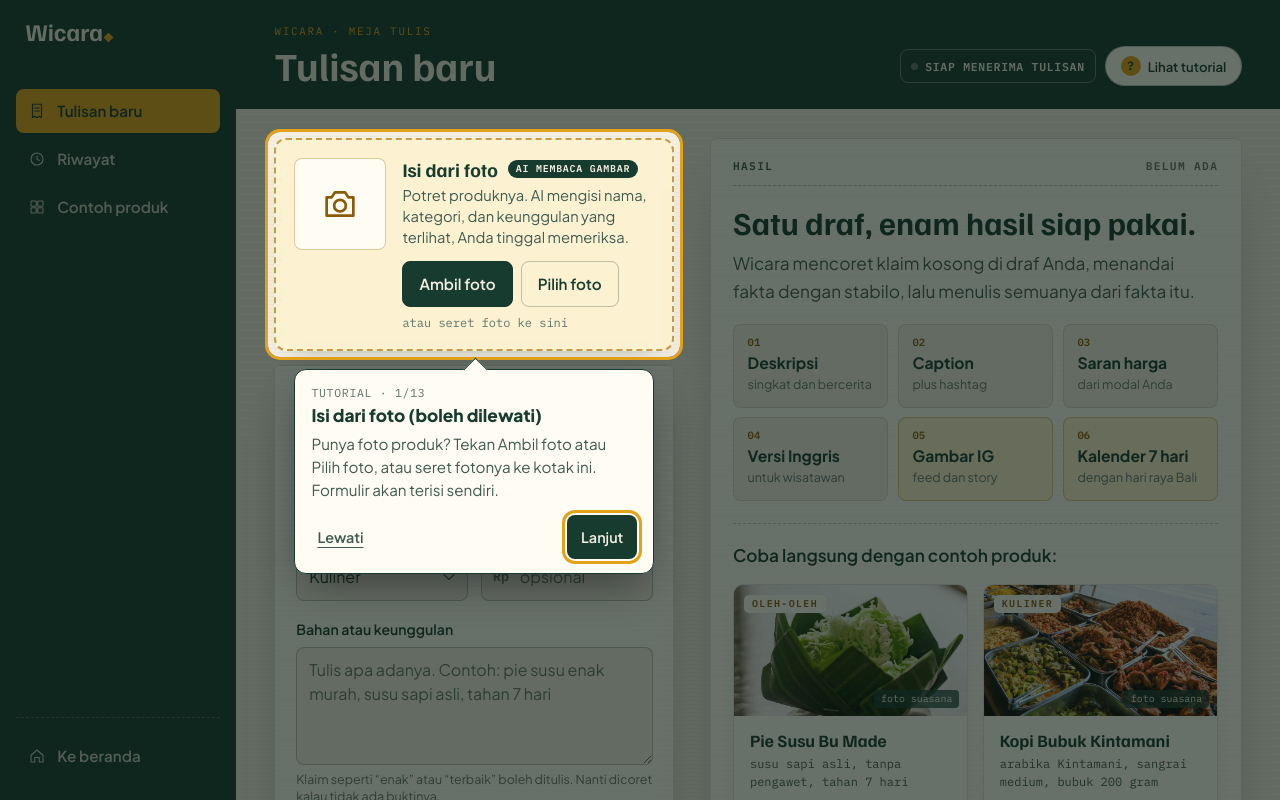
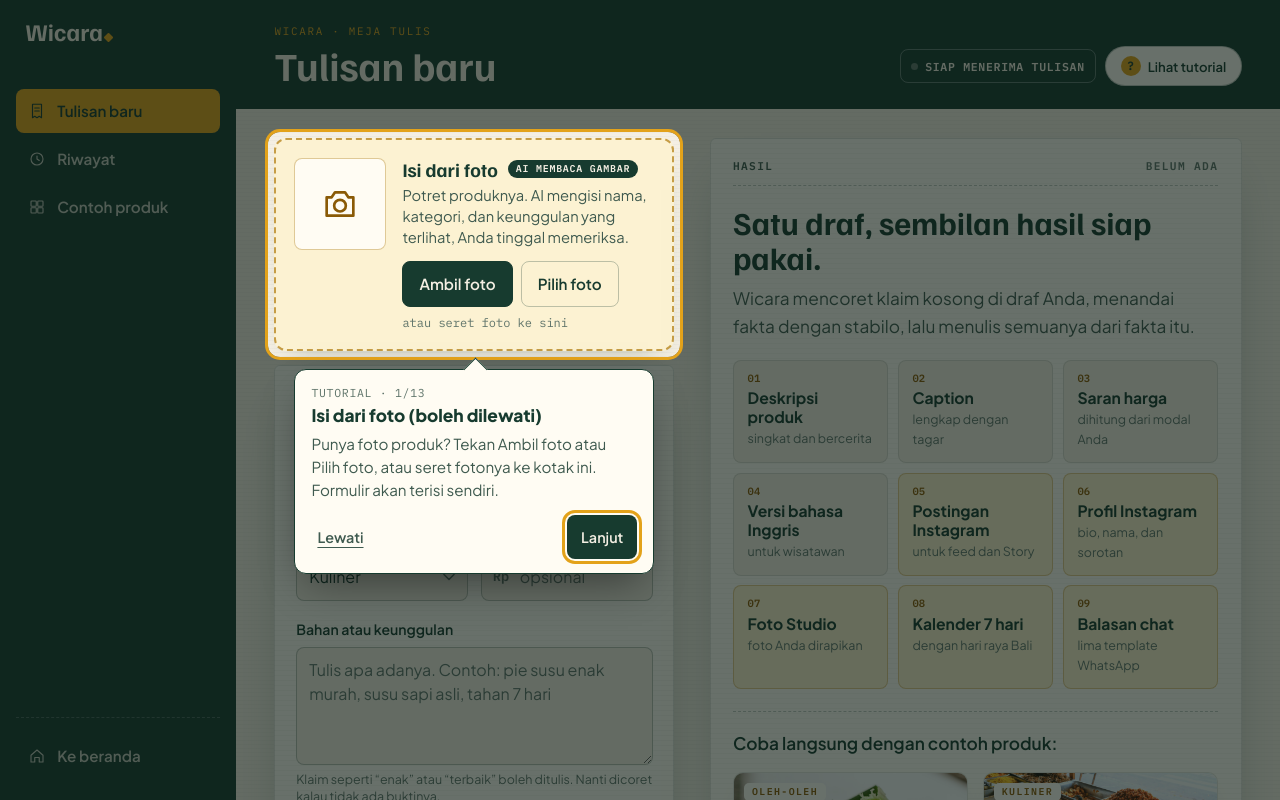
Before and after one commit to GianneAngely/umkm-copilot-bali, a Next.js app: page /app in a window 1280 px wide. Shown: the top 800 px of the page. Built offline with nearby package versions, Linux system fonts and the light colour scheme.

Commit message:
Label baku: Postingan Instagram, Story Instagram, tagar, versi bahasa Inggris; tanpa singkatan IG

```diff
--- a/app/(landing)/page.js
+++ b/app/(landing)/page.js
@@ -42,7 +42,7 @@ const ALUR = [
   ["Tulis apa adanya", "Nama, kategori, keunggulan, dan modal. Atau foto produknya.", "pasar", "50% 55%"],
   ["Pena merah menyunting", "Klaim kosong dicoret, fakta Anda distabilo dan dipakai apa adanya.", "kerajinan", "55% 50%"],
   ["Empat tulisan jadi", "Deskripsi, caption dan hashtag, saran harga, dan versi Inggris.", "kuliner", "50% 45%"],
-  ["Salin dan posting", "Ke Instagram, WhatsApp, atau marketplace. Bisa juga jadi gambar IG.", "oleh-oleh", "50% 45%"],
+  ["Salin dan posting", "Ke Instagram, WhatsApp, atau marketplace. Bisa juga dijadikan gambar postingan Instagram.", "oleh-oleh", "50% 45%"],
 ];
 
 const PERCAYA = [
--- a/app/app/Aplikasi.js
+++ b/app/app/Aplikasi.js
@@ -20,12 +20,15 @@ const HISTORY_KEY = "umkm-copilot-riwayat";
 const EMPTY = { nama: "", kategori: "Kuliner", keunggulan: "", modal: "", target: "lokal" };
 const FOTO_KATEGORI = { Kuliner: "/foto/kuliner.jpg", Kerajinan: "/foto/kerajinan.jpg", Fashion: "/foto/fesyen.jpg", "Oleh-oleh": "/foto/oleh-oleh.jpg", Lainnya: "/foto/pasar.jpg" };
 const DAPAT = [
-  ["01", "Deskripsi", "singkat dan bercerita"],
-  ["02", "Caption", "plus hashtag"],
-  ["03", "Saran harga", "dari modal Anda"],
-  ["04", "Versi Inggris", "untuk wisatawan"],
-  ["05", "Gambar IG", "feed dan story"],
-  ["06", "Kalender 7 hari", "dengan hari raya Bali"],
+  ["01", "Deskripsi produk", "singkat dan bercerita"],
+  ["02", "Caption", "lengkap dengan tagar"],
+  ["03", "Saran harga", "dihitung dari modal Anda"],
+  ["04", "Versi bahasa Inggris", "untuk wisatawan"],
+  ["05", "Postingan Instagram", "untuk feed dan Story"],
+  ["06", "Profil Instagram", "bio, nama, dan sorotan"],
+  ["07", "Foto Studio", "foto Anda dirapikan"],
+  ["08", "Kalender 7 hari", "dengan hari raya Bali"],
+  ["09", "Balasan chat", "lima template WhatsApp"],
 ];
 
 function loadHistory() {
@@ -243,7 +246,7 @@ export default function Aplikasi() {
               <div className="kosong-app">
                 <p className="ka-judul">Belum ada tulisan.</p>
                 <p>Lima tulisan terakhir akan tersimpan di peramban ini setelah Anda menekan Sunting dan tulis.</p>
-                <button type="button" className="btn-hijau" onClick={notaBaru}>Tulis copy pertama</button>
+                <button type="button" className="btn-hijau" onClick={notaBaru}>Tulis draf pertama</button>
               </div>
             )}
           </section>
@@ -274,7 +277,7 @@ export default function Aplikasi() {
               <FotoKeForm onIsi={isiDariFoto} onFoto={(u) => { setFoto(u); setFotoStudio(""); }} />
             </div>
             <form className="kertas-form" onSubmit={submit}>
-              <p className="kf-kepala"><span>DRAF COPY</span><span>atau ketik sendiri</span></p>
+              <p className="kf-kepala"><span>DRAF TULISAN</span><span>atau ketik sendiri</span></p>
               <label className="field" data-tur="nama">
                 <span className="field-label">Nama produk</span>
                 <input ref={namaRef} name="nama" value={form.nama} onChange={update} required maxLength={100}
@@ -340,7 +343,7 @@ export default function Aplikasi() {
               {!r && !loading && (
                 <div className="kertas-hasil kosong-app kosong-v2">
                   <p className="kf-kepala"><span>HASIL</span><span>BELUM ADA</span></p>
-                  <p className="ka-judul">Satu draf, enam hasil siap pakai.</p>
+                  <p className="ka-judul">Satu draf, sembilan hasil siap pakai.</p>
                   <p className="ka-sub">Wicara mencoret klaim kosong di draf Anda, menandai fakta dengan stabilo, lalu menulis semuanya dari fakta itu.</p>
                   <ul className="dapat">
                     {DAPAT.map(([n, t, k]) => (
@@ -416,7 +419,7 @@ export default function Aplikasi() {
                   <Section title="DESKRIPSI BERCERITA" text={r.deskripsi_cerita}>
                     <p className="body"><Stabilo text={r.deskripsi_cerita} fakta={fakta} /></p>
                   </Section>
-                  <Section title="CAPTION + HASHTAG" text={captionFull}>
+                  <Section title="CAPTION DAN TAGAR" text={captionFull}>
                     <p className="body"><Stabilo text={r.caption} fakta={fakta} /></p>
                     <ul className="chips">
                       {r.hashtags.map((t, i) => <li key={i}>{t}</li>)}
@@ -426,7 +429,7 @@ export default function Aplikasi() {
                     <p className="price">{rupiah(r.harga.min)} – {rupiah(r.harga.max)}</p>
                     <p className="body"><Stabilo text={r.harga.alasan} fakta={fakta} /></p>
                   </Section>
-                  <Section title="ENGLISH" text={englishText}>
+                  <Section title="VERSI BAHASA INGGRIS" text={englishText}>
                     <p className="body" lang="en"><Stabilo text={r.english.description} fakta={fakta} /></p>
                     <p className="body" lang="en"><Stabilo text={r.english.caption} fakta={fakta} /></p>
                   </Section>
@@ -436,7 +439,7 @@ export default function Aplikasi() {
                     <FotoStudio foto={foto} onHasil={setFotoStudio} />
                   </section>
                   <section className="kartu-fitur" aria-label="Postingan Instagram" data-tur="ig">
-                    {!foto && !fotoStudio && <p className="ig-catat">Pratinjau memakai foto suasana kategori. Unggah foto produk Anda di kartu Isi dari foto, gambarnya langsung berganti.</p>}
+                    {!foto && !fotoStudio && <p className="ig-catat">Pratinjau memakai foto suasana kategori. Unggah foto produk Anda di kartu Isi dari foto, gambarnya akan langsung berganti.</p>}
                     <PostinganIG hasil={r} foto={fotoStudio || foto || fotoProduk(faktaForm || form)} namaProduk={faktaForm?.nama || form.nama} />
                   </section>
                   <section className="kartu-fitur" aria-label="Kalender konten 7 hari" data-tur="kalender">
--- a/app/components/StrukHero.js
+++ b/app/components/StrukHero.js
@@ -13,7 +13,7 @@ export default function StrukHero() {
           <div className="nota-kepala" data-n="baris">
             <span className="nota-toko">WARUNG<br />BU MADE</span>
             <div>
-              <b>DRAF COPY</b>
+              <b>DRAF TULISAN</b>
               <span>No. 0142 · Gianyar, Bali</span>
             </div>
           </div>
--- a/app/components/Suntingan.js
+++ b/app/components/Suntingan.js
@@ -21,7 +21,7 @@ function cariKlaim(teks) {
 }
 
 export function detik(ms) {
-  return (ms / 1000).toLocaleString("id-ID", { minimumFractionDigits: 1, maximumFractionDigits: 1 }) + " dtk";
+  return (ms / 1000).toLocaleString("id-ID", { minimumFractionDigits: 1, maximumFractionDigits: 1 }) + " detik";
 }
 
 // Draf dipecah jadi baris; tiap potongan diberi jenis: fakta (dipakai di hasil), klaim (dicoret), atau biasa.
--- a/app/components/Tur.js
+++ b/app/components/Tur.js
@@ -18,10 +18,10 @@ const LANGKAH = [
   { id: "buat", judul: "Buat tulisannya", teks: "Tekan tombol ini. Langkah kerja AI tampil satu per satu sampai hasilnya jadi.", klik: true },
   { id: "hasil", judul: "Hasilnya sudah jadi", teks: "Di sini terlihat model AI yang dipakai dan lama prosesnya. Tekan Salin semua, lalu tempel di Instagram, WhatsApp, atau marketplace.", tunggu: true },
   { id: "suntingan", judul: "Lembar suntingan", teks: "Tekan Draf Anda untuk melihat klaim kosong yang dicoret pena merah dan fakta Anda yang distabilo. Angkanya dihitung langsung dari isian dan hasil.", tunggu: true },
-  { id: "studio", judul: "Foto Studio", teks: "Foto seadanya dari HP diubah AI jadi foto katalog. Geser slider untuk membandingkan sebelum dan sesudah. Hasilnya langsung dipakai di gambar postingan.", tunggu: true },
-  { id: "ig", judul: "Gambar postingan Instagram", teks: "Gambar feed dan story sudah jadi. Pilih template, lalu unduh PNG-nya.", tunggu: true },
+  { id: "studio", judul: "Foto Studio", teks: "Foto seadanya dari ponsel diubah AI jadi foto katalog. Geser slider untuk membandingkan sebelum dan sesudah. Hasilnya langsung dipakai di gambar postingan.", tunggu: true },
+  { id: "ig", judul: "Postingan Instagram", teks: "Gambar untuk feed dan Story Instagram sudah jadi. Pilih template, lalu unduh gambarnya.", tunggu: true },
   { id: "kalender", judul: "Kalender 7 hari", teks: "Tekan Susun kalender. AI menyusun rencana posting seminggu, termasuk hari raya Bali.", tunggu: true },
-  { id: "balas", judul: "Balasan chat pembeli", teks: "Lima template balasan WhatsApp untuk pertanyaan yang paling sering: harga, stok, ongkir, dan lainnya. Tekan Salin balasan lalu tempel di chat.", tunggu: true },
+  { id: "balas", judul: "Balasan chat pembeli", teks: "Lima template balasan WhatsApp untuk pertanyaan yang paling sering: harga, stok, ongkos kirim, dan lainnya. Tekan Salin balasan lalu tempel di chat.", tunggu: true },
   { id: "riwayat", judul: "Riwayat", teks: "Tulisan yang pernah dibuat tersimpan di sini. Tekan untuk membukanya lagi." },
 ];
 
--- a/app/components/fitur/FotoStudio.js
+++ b/app/components/fitur/FotoStudio.js
@@ -234,11 +234,11 @@ export default function FotoStudio({ foto, onHasil }) {
             </p>
             {saran.masalah.length > 0 && (
               <>
-                <p className={s.label}>Yang perlu dibenahi</p>
+                <p className={s.label}>Perlu dibenahi</p>
                 <ul className={s.studioDaftar}>{saran.masalah.map((m, i) => <li key={i}>{m}</li>)}</ul>
               </>
             )}
-            <p className={s.label}>Yang sudah dirapikan</p>
+            <p className={s.label}>Sudah dirapikan</p>
             <p className={s.studioAtur}>
               Cahaya {persen(saran.perbaikan.kecerahan)} · kontras {persen(saran.perbaikan.kontras)} · warna{" "}
               {persen(saran.perbaikan.saturasi)} · hangat {persen(saran.perbaikan.kehangatan)}
@@ -250,7 +250,7 @@ export default function FotoStudio({ foto, onHasil }) {
                 <ul className={s.studioDaftar}>{saran.tips_foto_ulang.map((t, i) => <li key={i}>{t}</li>)}</ul>
               </>
             )}
-            <button type="button" className={s.tombol} onClick={unduh}>Unduh JPG</button>
+            <button type="button" className={s.tombol} onClick={unduh}>Unduh foto</button>
           </div>
         </div>
       )}
--- a/app/components/fitur/PostinganIG.js
+++ b/app/components/fitur/PostinganIG.js
@@ -4,8 +4,8 @@ import { useEffect, useRef, useState } from "react";
 import s from "./fitur.module.css";
 
 const UKURAN = {
-  feed: { w: 1080, h: 1080, label: "Feed 1080×1080" },
-  story: { w: 1080, h: 1920, label: "Story 1080×1920" },
+  feed: { w: 1080, h: 1080, label: "feed Instagram" },
+  story: { w: 1080, h: 1920, label: "Story Instagram" },
 };
 
 const TEMPLATE = [
@@ -389,7 +389,7 @@ export default function PostinganIG({ hasil, foto, namaProduk, harga }) {
       <div className={s.igKepala}>
         <div>
           <p className={s.label}>Postingan Instagram</p>
-          <p className={s.bantu}>Gambar feed dan story langsung jadi dari caption dan harga di atas.</p>
+          <p className={s.bantu}>Gambar untuk feed dan Story Instagram langsung jadi dari caption dan harga di atas. Berkasnya berformat PNG.</p>
         </div>
         <div className={s.pilihan} role="radiogroup" aria-label="Template">
           {TEMPLATE.map((t) => (
@@ -419,7 +419,7 @@ export default function PostinganIG({ hasil, foto, namaProduk, harga }) {
             />
             <figcaption>
               <button type="button" className={`${s.tombolGaris} ${diunduh === ukuran ? s.terunduh : ""}`} disabled={!siap} onClick={() => unduh(ukuran)}>
-                {diunduh === ukuran ? "✓ Terunduh" : `Unduh PNG ${u.label}`}
+                {diunduh === ukuran ? "✓ Terunduh" : `Unduh untuk ${u.label}`}
               </button>
             </figcaption>
           </figure>
```
Also changed, not shown: app/components/AlurWicara.js (+10 -4 lines).
